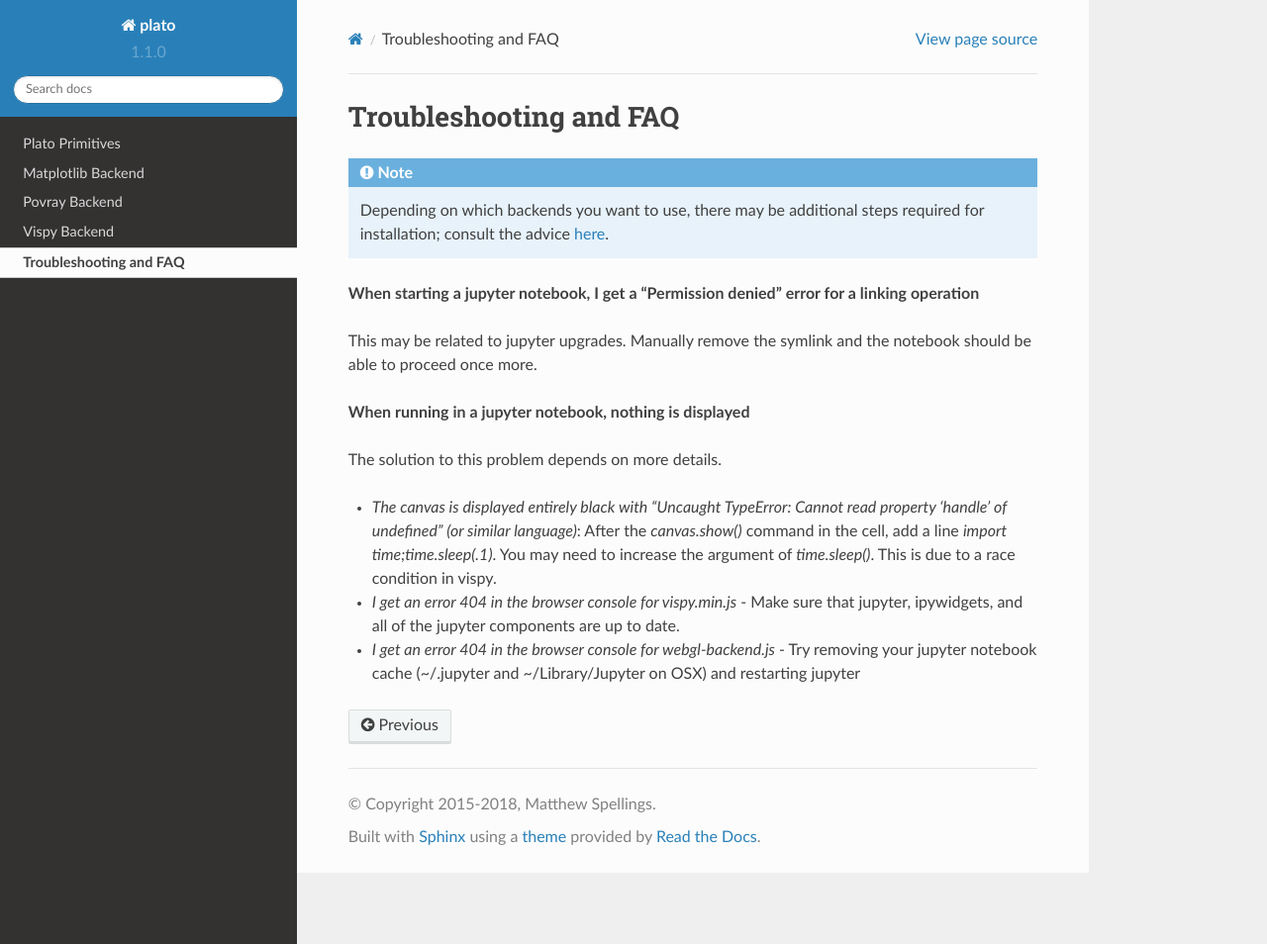
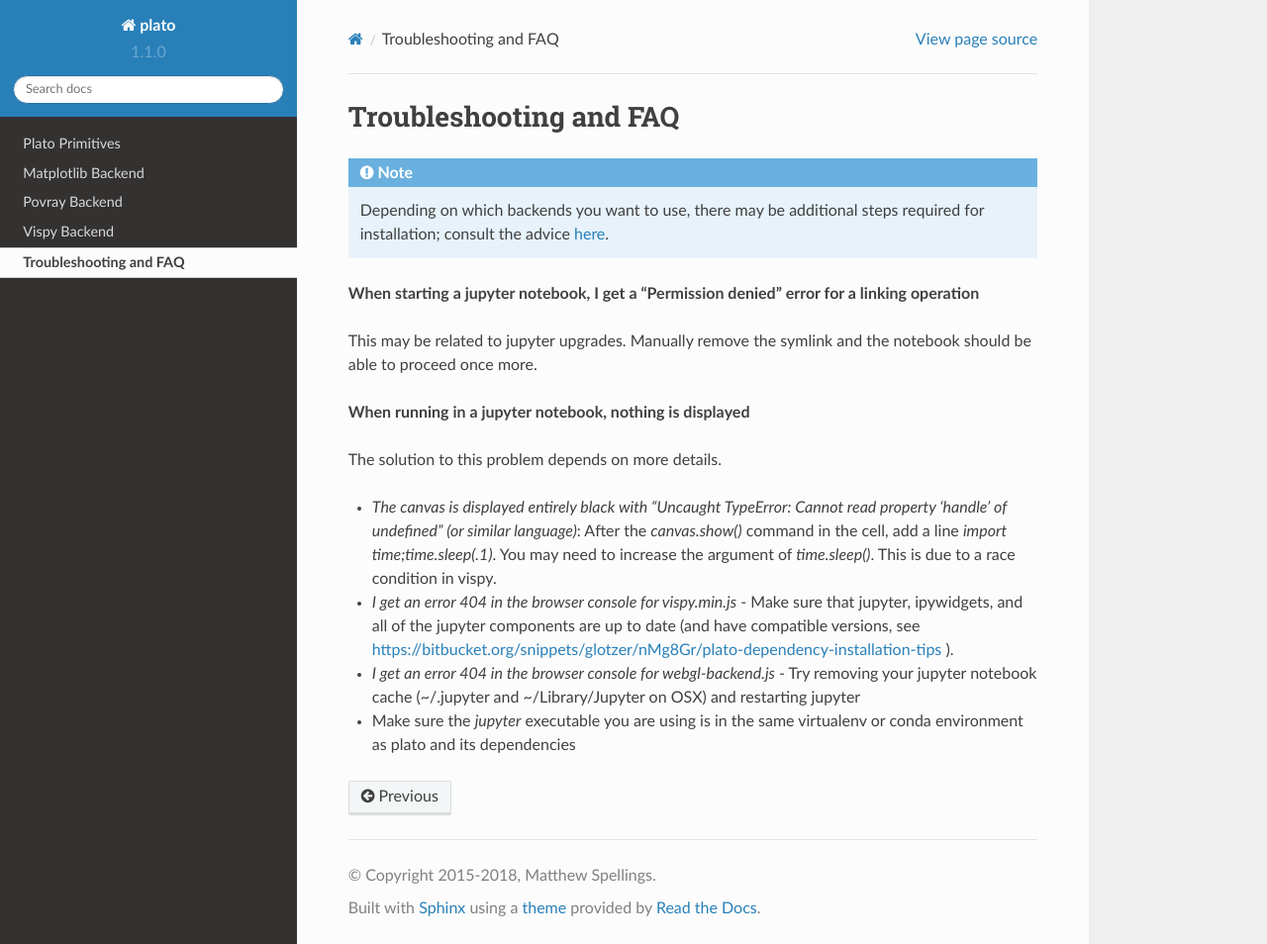
Before and after one commit to glotzerlab/plato, a Sphinx documentation site: the page built from doc/source/troubleshooting.rst, in a window 1280 px wide and 954 px high. Shown: the whole window at 99% size. Built offline with Sphinx 7.4.7 and the Read the Docs theme 2.0.0, drawn with Linux system fonts in a browser that asks for light colours.

Commit message:
Added note about jupyter executable to the troubleshooting documentation

```diff
--- a/doc/source/troubleshooting.rst
+++ b/doc/source/troubleshooting.rst
@@ -19,5 +19,6 @@ and the notebook should be able to proceed once more.
 The solution to this problem depends on more details.
 
 - *The canvas is displayed entirely black with "Uncaught TypeError: Cannot read property 'handle' of undefined" (or similar language)*: After the `canvas.show()` command in the cell, add a line `import time;time.sleep(.1)`. You may need to increase the argument of `time.sleep()`. This is due to a race condition in vispy.
-- *I get an error 404 in the browser console for vispy.min.js* - Make sure that jupyter, ipywidgets, and all of the jupyter components are up to date.
+- *I get an error 404 in the browser console for vispy.min.js* - Make sure that jupyter, ipywidgets, and all of the jupyter components are up to date (and have compatible versions, see https://bitbucket.org/snippets/glotzer/nMg8Gr/plato-dependency-installation-tips ).
 - *I get an error 404 in the browser console for webgl-backend.js* - Try removing your jupyter notebook cache (~/.jupyter and ~/Library/Jupyter on OSX) and restarting jupyter
+- Make sure the `jupyter` executable you are using is in the same virtualenv or conda environment as plato and its dependencies
```
